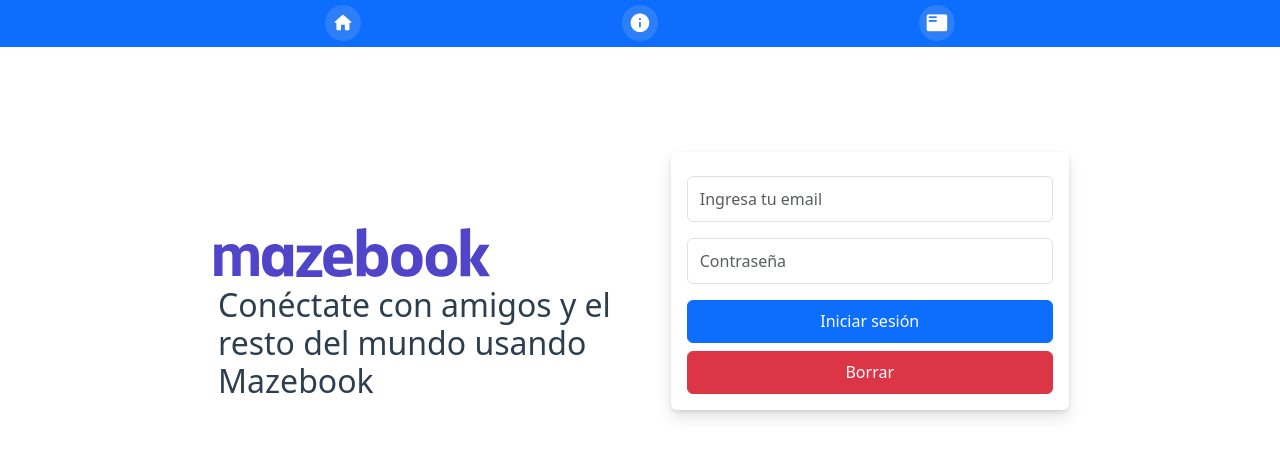
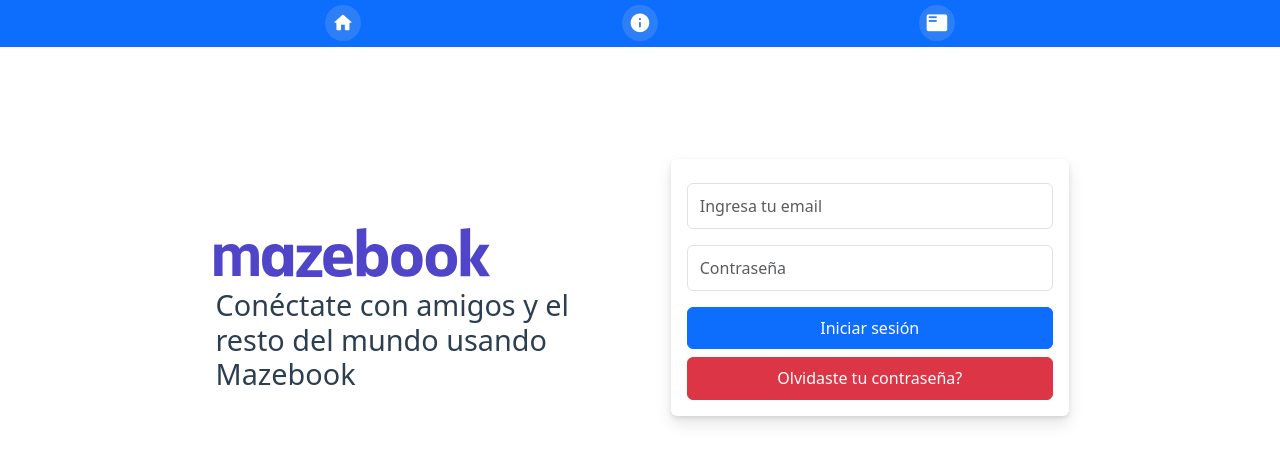
Before and after one commit to NEBULA1978/VUE-REDSOCIAL, a Vue app: page / in a window 1280 px wide. Shown: the top 462 px of the page. Built offline with nearby package versions, Linux system fonts and the light colour scheme.

Commit message:
src/views/HomeView.vue

```diff
--- a/src/views/HomeView.vue
+++ b/src/views/HomeView.vue
@@ -57,7 +57,7 @@
 						class: 'btn-primary',
 					},
 					{
-						txt: 'Borrar',
+						txt: 'Olvidaste tu contraseña?',
 						class: 'btn-danger',
 					},
 				],
@@ -67,6 +67,11 @@
 </script>
 
 <style scoped>
+	h2{
+		max-width: 470px;
+		margin: auto;
+		font-size: 1.8rem;
+	}
 	.home {
 		max-width: 895px;
 		margin: auto;
@@ -83,7 +88,8 @@
 
 	.card-comp {
 		max-width: 398px;
-		margin-top: 2.6em;
+		/* Empujaba hacia debajo de mazebook */
+		/* margin-top: 2.6em; */
 	}
 
 	@media (min-width: 992px) {
@@ -99,5 +105,10 @@
 			margin-top: -0.8em;
 			margin-left: 0.8em;
 		}
+		.card-comp {
+		margin-top: 3rem;
+		/* Para pantalla grande */
+
+	}
 	}
 </style>
```
